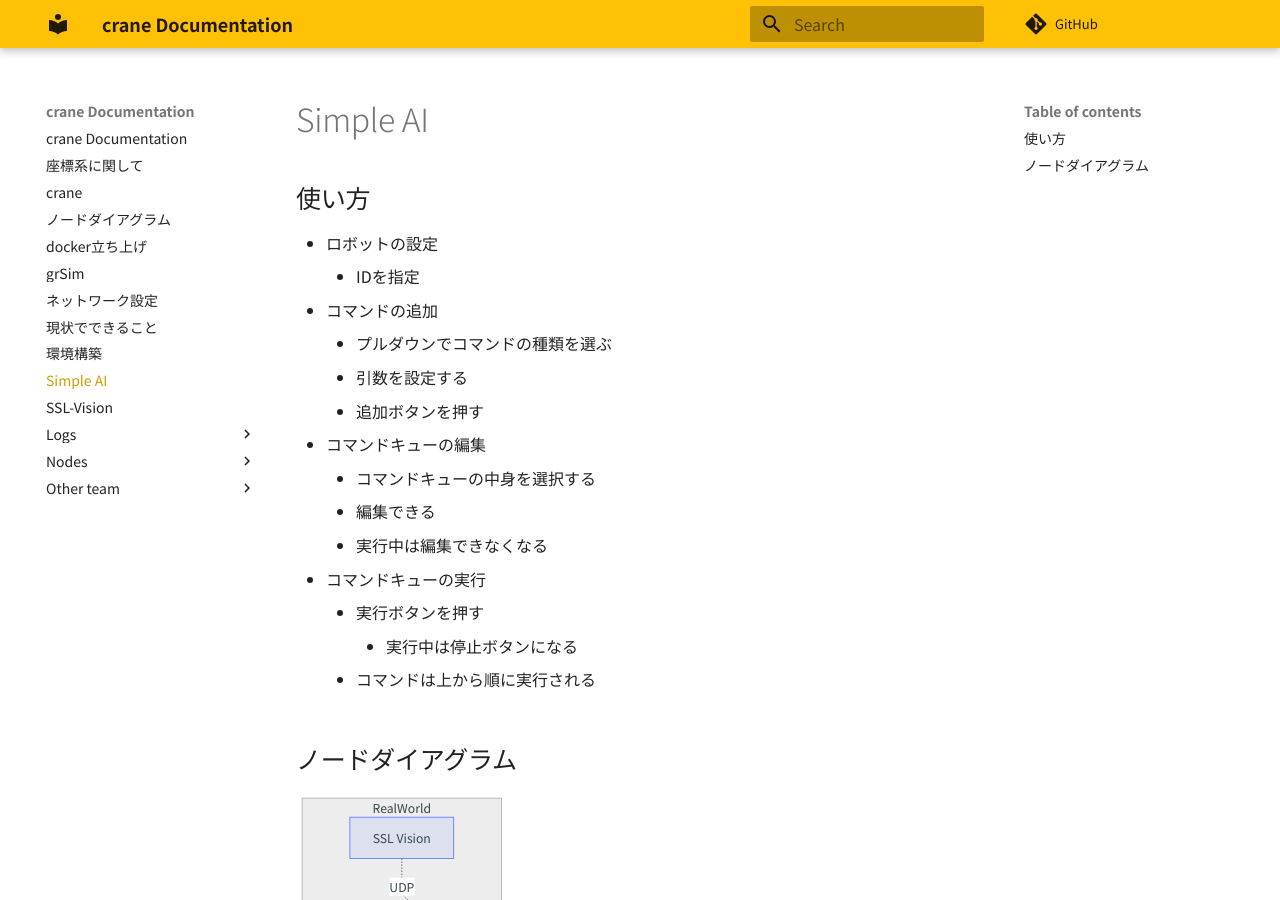
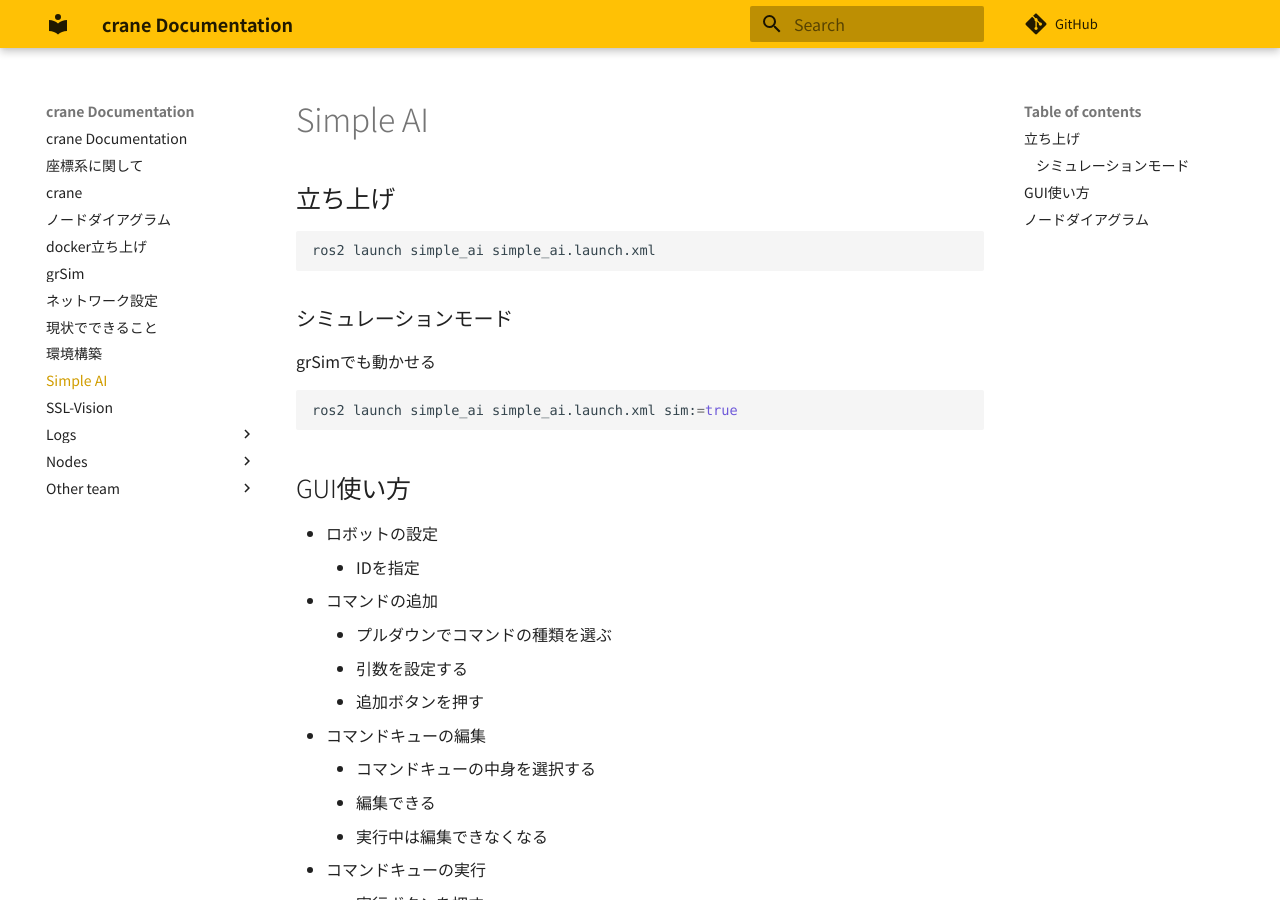
Before and after one commit to ibis-ssl/ibis_documentation, an MkDocs documentation site: the page built from docs/simple_ai.md, in a window 1280 px wide and 900 px high. Built offline with MkDocs 1.6.1 and Material for MkDocs 9.7.7, drawn with Linux system fonts in a browser that asks for light colours; nearby versions of some CDN libraries; some web fonts are replaced; comment, search, counter and statistics services are not loaded.

Commit message:
🔄 synced local 'docs' with remote 'docs'

````diff
--- a/docs/simple_ai.md
+++ b/docs/simple_ai.md
@@ -1,6 +1,20 @@
 # Simple AI
 
-## 使い方
+## 立ち上げ
+
+```bash
+ros2 launch simple_ai simple_ai.launch.xml
+```
+
+### シミュレーションモード
+
+grSimでも動かせる
+
+```bash
+ros2 launch simple_ai simple_ai.launch.xml sim:=true
+```
+
+## GUI使い方
 
 - ロボットの設定
   - IDを指定
````
